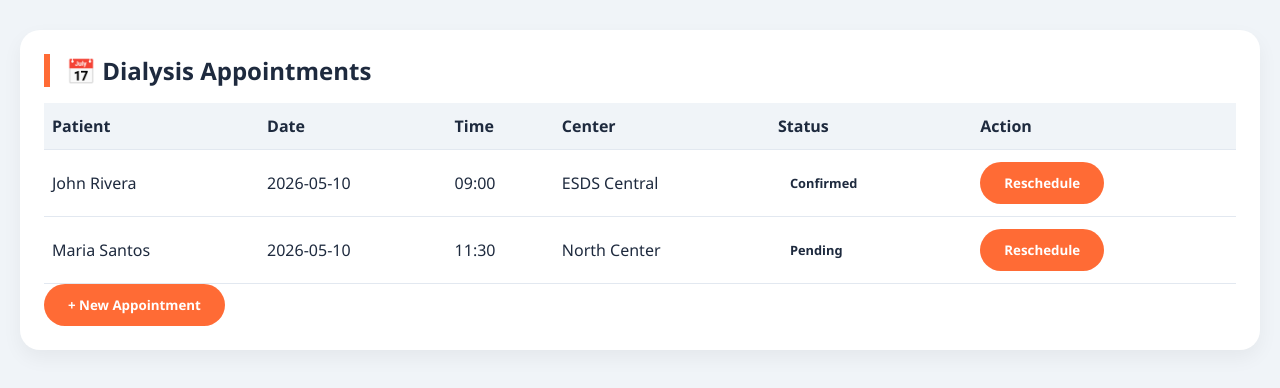
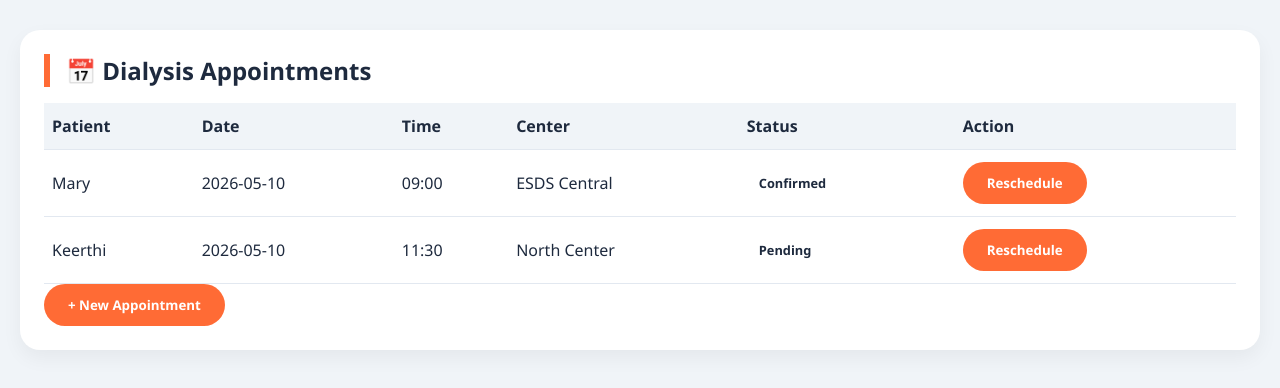
Before and after one commit to NAVINA-R/EARTHQUAKE-AWARE-STABILIZED-DIALYSIS-SYSTEM-PLATFORM, a plain HTML site: page appointments.html in a window 1280 px wide. Drawn offline with Linux system fonts and the light colour scheme.

Commit message:
Modify appointment data in appointments.html
Updated simulated appointments data with new patient names.

```diff
--- a/appointments.html
+++ b/appointments.html
@@ -29,8 +29,8 @@
     <script>
         // Simulated appointments data
         const appointments = [
-            { patient: "John Rivera", date: "2026-05-10", time: "09:00", center: "ESDS Central", status: "Confirmed" },
-            { patient: "Maria Santos", date: "2026-05-10", time: "11:30", center: "North Center", status: "Pending" }
+            { patient: "Mary", date: "2026-05-10", time: "09:00", center: "ESDS Central", status: "Confirmed" },
+            { patient: "Keerthi", date: "2026-05-10", time: "11:30", center: "North Center", status: "Pending" }
         ];
         function loadAppointments() {
             const tbody = document.getElementById('appointmentsTbody');
```
